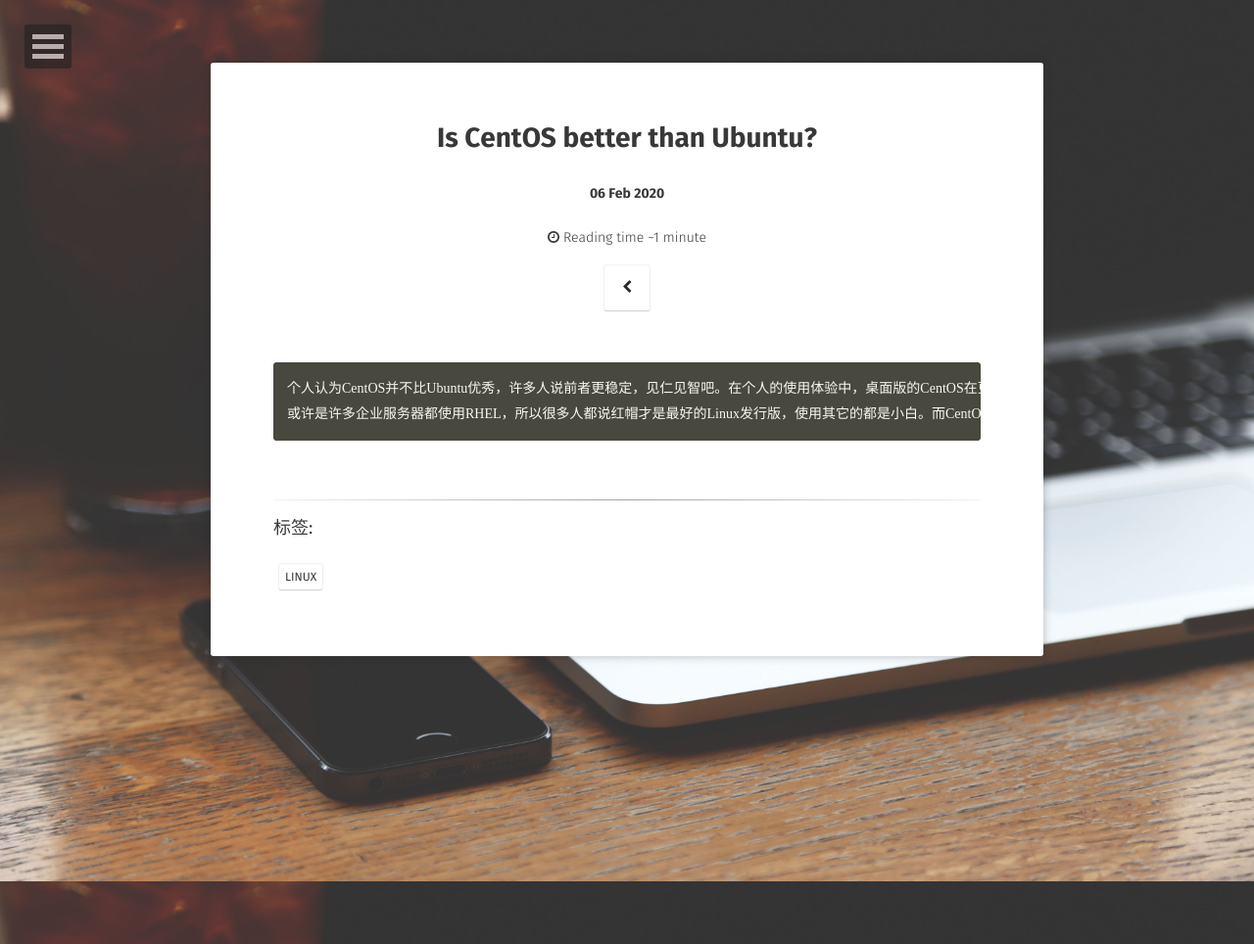
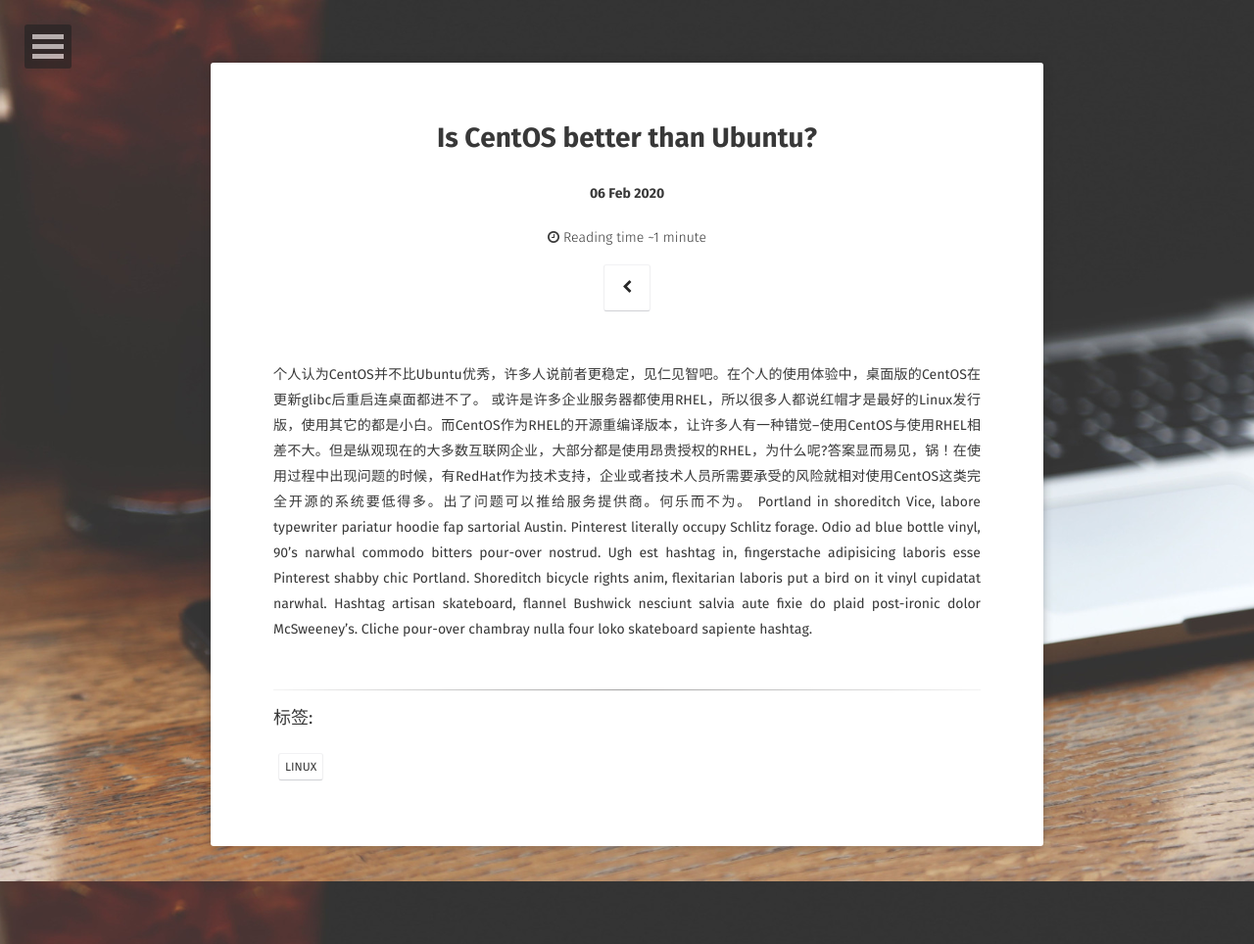
Before and after one commit to aiologybay/aiologybay.github.io, a Jekyll site: the page built from _posts/2020-02-06-linux-distributions-post.md, in a window 1280 px wide. Shown: the whole page at 98% size. Built offline with Jekyll 4.4.1, drawn with Linux system fonts in a browser that asks for light colours; some web fonts are replaced.

Commit message:
initial commit

```diff
--- a/_posts/2020-02-06-linux-distributions-post.md
+++ b/_posts/2020-02-06-linux-distributions-post.md
@@ -7,5 +7,6 @@
 comments: false
 ---
 
-    个人认为CentOS并不比Ubuntu优秀，许多人说前者更稳定，见仁见智吧。在个人的使用体验中，桌面版的CentOS在更新glibc后重启连桌面都进不了。
-    或许是许多企业服务器都使用RHEL，所以很多人都说红帽才是最好的Linux发行版，使用其它的都是小白。而CentOS作为RHEL的开源重编译版本，让许多人有一种错觉--使用CentOS与使用RHEL相差不大。但是纵观现在的大多数互联网企业，大部分都是使用昂贵授权的RHEL，为什么呢?答案显而易见，锅！在使用过程中出现问题的时候，有RedHat作为技术支持，企业或者技术人员所需要承受的风险就相对使用CentOS这类完全开源的系统要低得多。出了问题可以推给服务提供商。何乐而不为。
+个人认为CentOS并不比Ubuntu优秀，许多人说前者更稳定，见仁见智吧。在个人的使用体验中，桌面版的CentOS在更新glibc后重启连桌面都进不了。
+或许是许多企业服务器都使用RHEL，所以很多人都说红帽才是最好的Linux发行版，使用其它的都是小白。而CentOS作为RHEL的开源重编译版本，让许多人有一种错觉--使用CentOS与使用RHEL相差不大。但是纵观现在的大多数互联网企业，大部分都是使用昂贵授权的RHEL，为什么呢?答案显而易见，锅！在使用过程中出现问题的时候，有RedHat作为技术支持，企业或者技术人员所需要承受的风险就相对使用CentOS这类完全开源的系统要低得多。出了问题可以推给服务提供商。何乐而不为。
+Portland in shoreditch Vice, labore typewriter pariatur hoodie fap sartorial Austin. Pinterest literally occupy Schlitz forage. Odio ad blue bottle vinyl, 90’s narwhal commodo bitters pour-over nostrud. Ugh est hashtag in, fingerstache adipisicing laboris esse Pinterest shabby chic Portland. Shoreditch bicycle rights anim, flexitarian laboris put a bird on it vinyl cupidatat narwhal. Hashtag artisan skateboard, flannel Bushwick nesciunt salvia aute fixie do plaid post-ironic dolor McSweeney’s. Cliche pour-over chambray nulla four loko skateboard sapiente hashtag.
```
